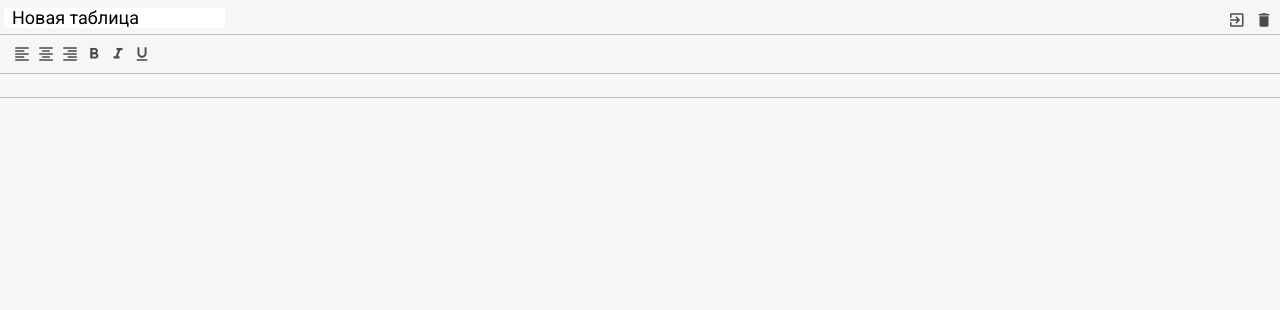
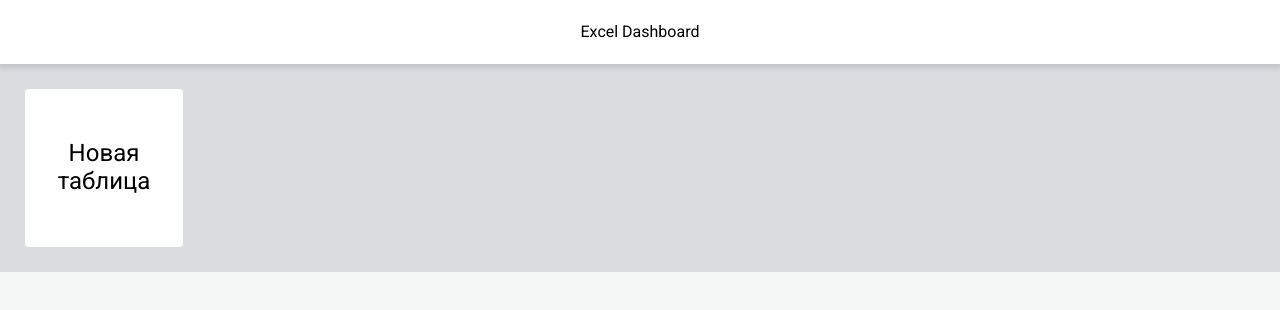
Before and after one commit to AndreyZakhvatoshin/js-app, a website built with Vite: page index.html in a window 1280 px wide. Built offline with nearby package versions, Linux system fonts and the light colour scheme.

Commit message:
feat: добавлена страница создания

```diff
--- a/index.html
+++ b/index.html
@@ -12,40 +12,17 @@
   </head>
   <body>
     <div id="app" class="container">
-      <div class="exel">
-        <div class="exel__header">
-          <input type="text" class="input" value="Новая таблица" />
-          <div>
-            <div class="button">
-              <i class="material-icons">exit_to_app</i>
-            </div>
-            <div class="button">
-              <i class="material-icons">delete</i>
-            </div>
+      <div class="db">
+        <div class="db__header">Excel Dashboard</div>
+        <div class="db__new">
+          <div class="db__view">
+            <a href="#" class="db__create"
+              >Новая <br />
+              таблица</a
+            >
           </div>
         </div>
-        <div class="exel__toolbar">
-          <div class="button">
-            <i class="material-icons">format_align_left</i>
-          </div>
-          <div class="button">
-            <i class="material-icons">format_align_center</i>
-          </div>
-          <div class="button">
-            <i class="material-icons">format_align_right</i>
-          </div>
-          <div class="button">
-            <i class="material-icons">format_bold</i>
-          </div>
-          <div class="button">
-            <i class="material-icons">format_italic</i>
-          </div>
-          <div class="button">
-            <i class="material-icons">format_underline</i>
-          </div>
-        </div>
-        <div class="exel__formula"></div>
-        <div class="exel__table"></div>
+        <div class="db__table"></div>
       </div>
     </div>
     <script type="module" src="/src/main.js"></script>
```
